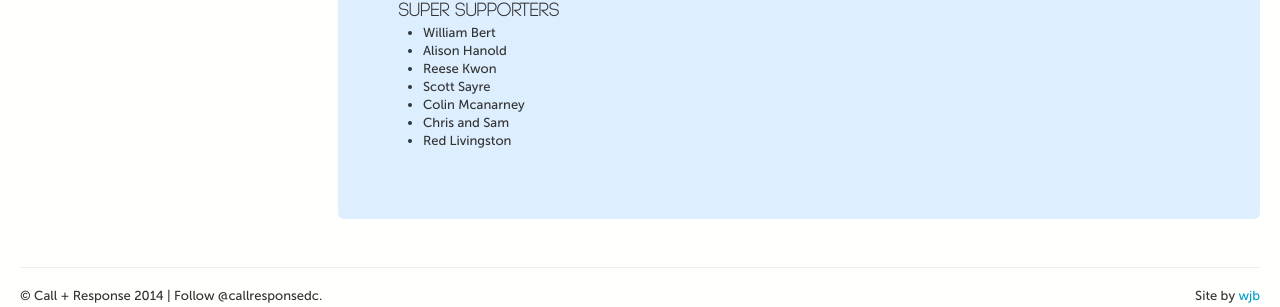
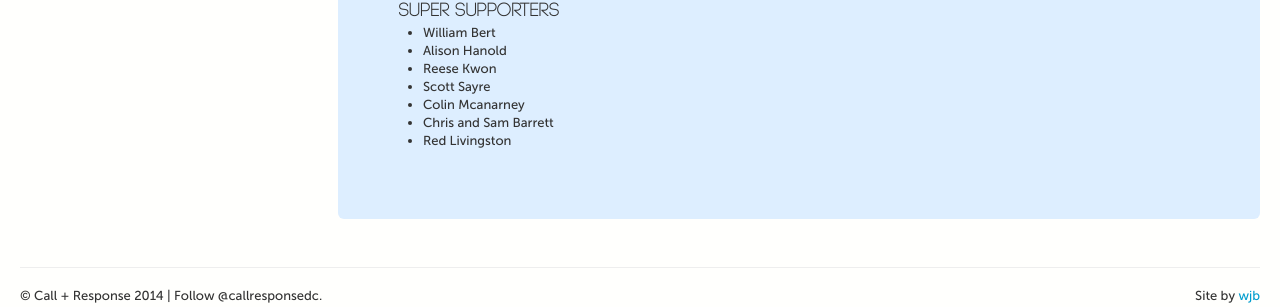
Before and after one commit to callandresponsedc/callandresponsedc, a Jekyll site: the page built from sponsors/index.html, in a window 1280 px wide and 1139 px high. Shown: the part 785-1092 px from the top of the window. Built offline with Jekyll 4.4.1, drawn with Linux system fonts in a browser that asks for light colours; Markdown is read by kramdown in place of the engine named in the settings; comment, search, counter and statistics services are not loaded.

Commit message:
Update index.html

```diff
--- a/sponsors/index.html
+++ b/sponsors/index.html
@@ -30,6 +30,6 @@
 <li>Reese Kwon</li>
 <li>Scott Sayre</li>
 <li>Colin Mcanarney</li>
-<li>Chris and Sam</li>
+<li>Chris and Sam Barrett</li>
 <li>Red Livingston</li>
 </ul>
```
